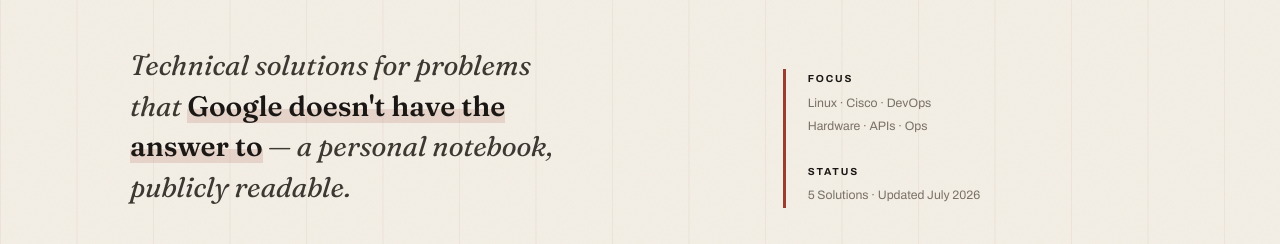
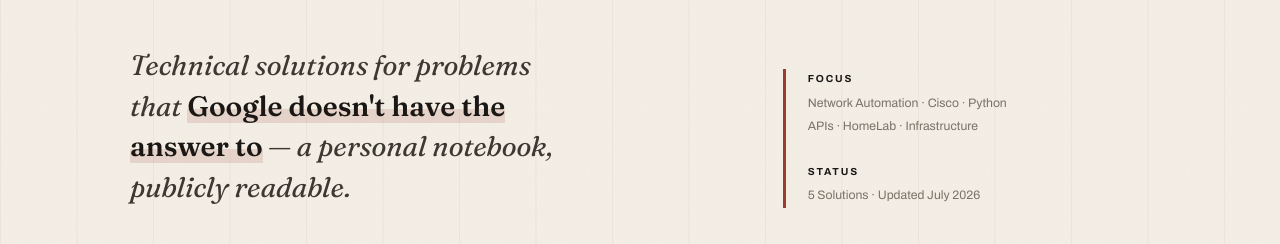
Before and after one commit to keanufuchs/Spelk-Blog, an Eleventy site: page src/index.njk in a window 1280 px wide. Shown: the part 187-431 px from the top of the page. Built offline with nearby package versions, Linux system fonts and the light colour scheme; Eleventy itself is replaced by a stand-in of ours; files that its build step writes are made by us from their sources.

Commit message:
Update .gitignore to exclude .cursor directory and modify index.njk for improved readability and updated focus tags.

```diff
--- a/src/index.njk
+++ b/src/index.njk
@@ -5,12 +5,13 @@ title: "SpelkBlog - Home"
 
 <section class="hero">
   <p class="hero-statement">
-    Technical solutions for problems that <em>Google doesn't have the answer to</em> — a personal notebook, publicly readable.
+    Technical solutions for problems that <em>Google doesn't have the answer to</em> — a personal notebook, publicly
+    readable.
   </p>
   <div class="hero-meta">
     <strong>Focus</strong>
-    Linux · Cisco · DevOps<br>
-    Hardware · APIs · Ops
+    Network Automation · Cisco · Python<br>
+    APIs · HomeLab · Infrastructure
     <br><br>
     <strong>Status</strong>
     {{ collections.posts.length }} Solutions · Updated {{ collections.posts[0].date | date('%B %Y') }}
@@ -60,7 +61,8 @@ title: "SpelkBlog - Home"
 
 <div class="cta-block">
   <h3>Got a tech problem?</h3>
-  <p>If you found a solution to something that's not covered here, or have a tech mystery that needs solving, let's connect!</p>
+  <p>If you found a solution to something that's not covered here, or have a tech mystery that needs solving, let's
+    connect!</p>
   <a href="/about/" class="cta-link">
     Get in Touch
     <svg width="14" height="14" viewBox="0 0 24 24" fill="none" stroke="currentColor" stroke-width="2">
```
Also changed, not shown: 1 other file.
